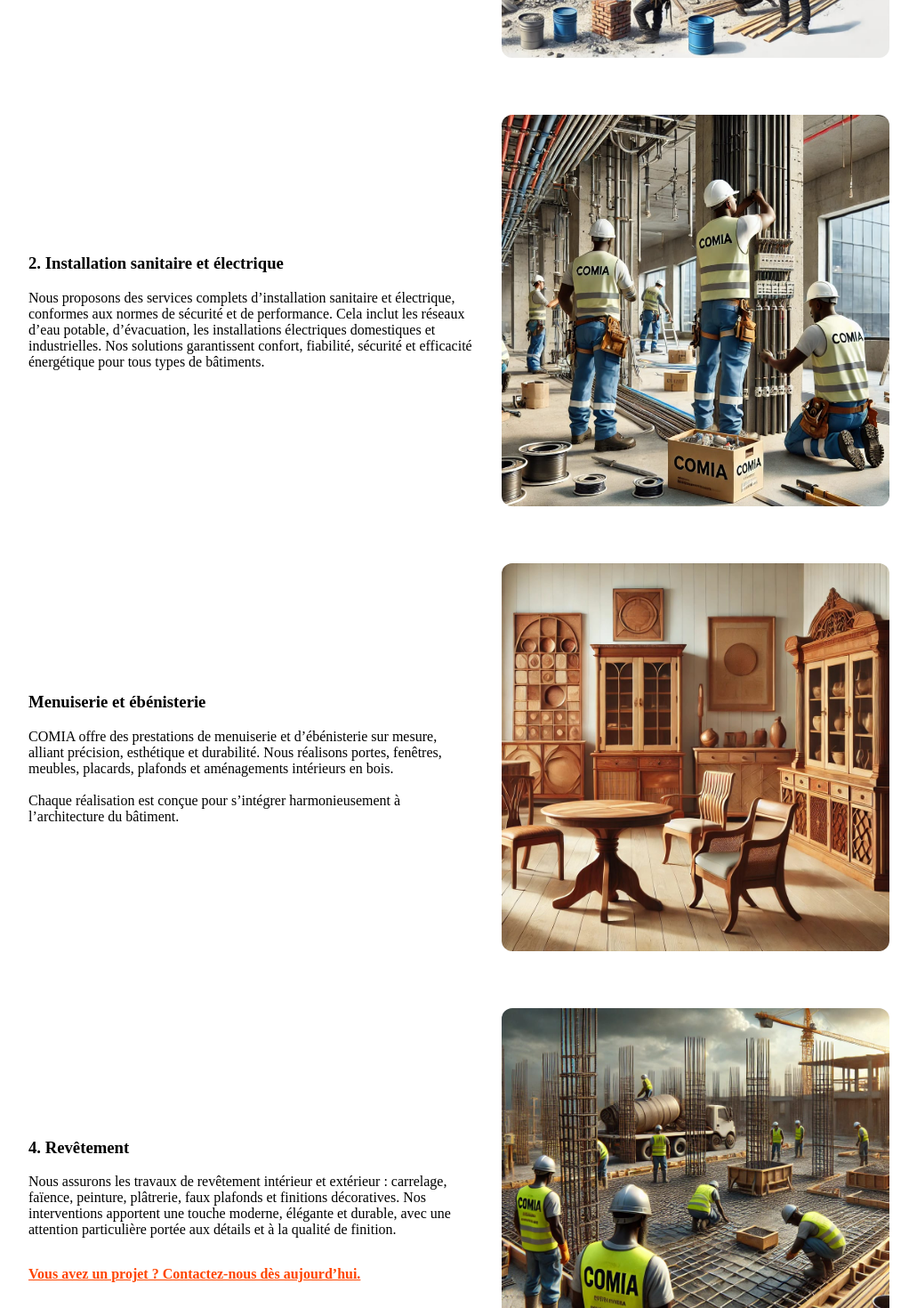
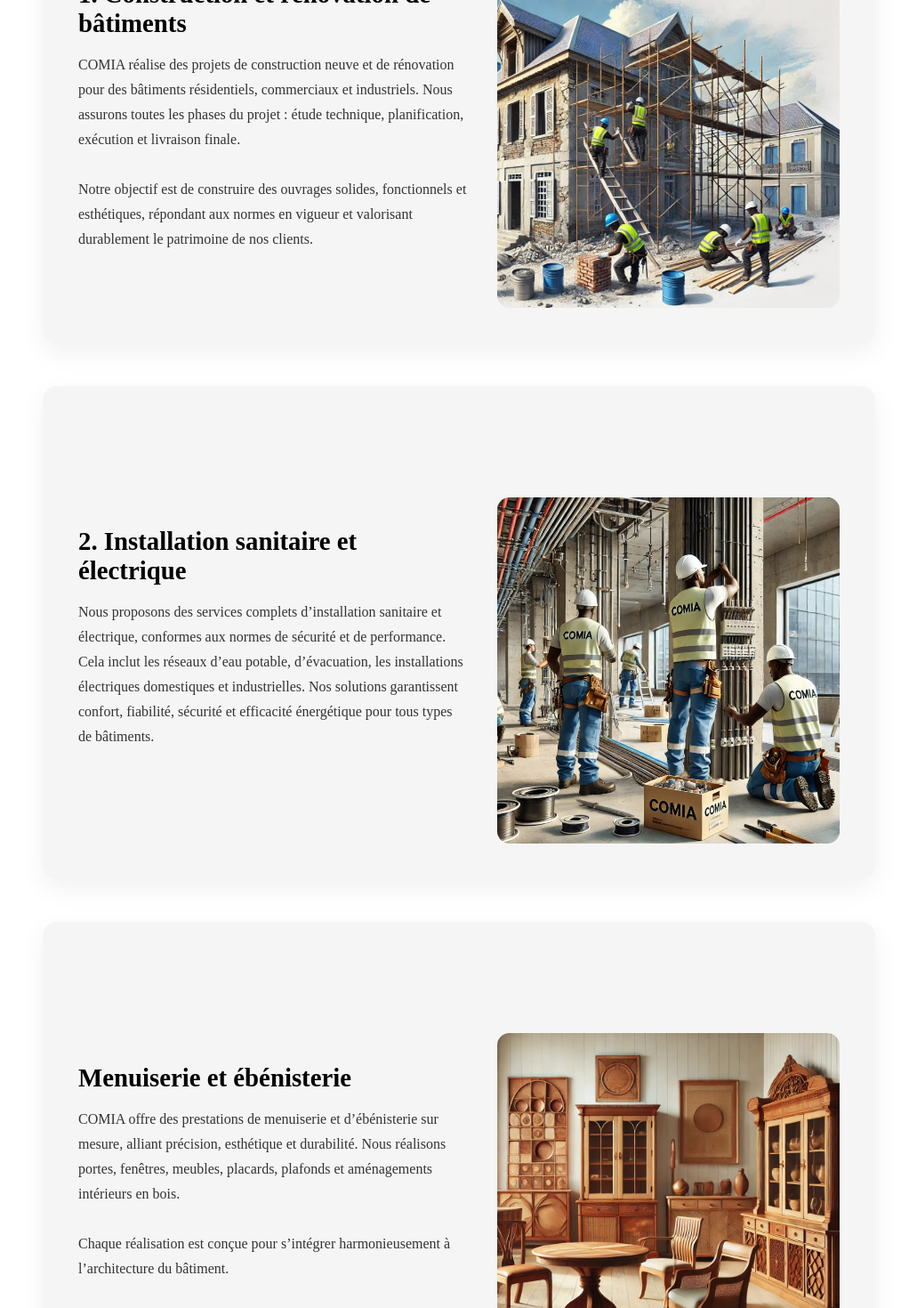
Before and after one commit to ManuelC555/comia-company-site, a React (Vite) app: page /about in a window 1280 px wide. Shown: the part 800-2270 px from the top of the page at 89% size, without its empty margins (124-1155 px from the left). Built offline with nearby package versions, Linux system fonts and the light colour scheme.

Commit message:
Major UI updates and layout improvements

```diff
--- a/index.html
+++ b/index.html
@@ -5,6 +5,8 @@
   <meta charset="UTF-8" />
   <link rel="icon" type="image/svg+xml" href="/favicon.png" />
   <meta name="viewport" content="width=device-width, initial-scale=1.0" />
+  <meta name="description"
+    content="COMIA Construction – Construction, rénovation, menuiserie, sanitaire et finitions professionnelles en Haïti." />
   <title>COMIA Construction & Immobilier</title>
 </head>
 
--- a/src/index.css
+++ b/src/index.css
@@ -304,7 +304,7 @@ main {
 
 .about-layout {
   display: grid;
-  grid-template-columns: 1fr 2fr;
+  grid-template-columns: 1fr 1fr;
   gap: 40px;
   align-items: flex-start;
 }
@@ -318,6 +318,9 @@ main {
 /* Mobile */
 @media (max-width: 768px) {
   .about-layout {
+    grid-template-columns: 1fr;
+  }
+  .about-image{
     grid-template-columns: 1fr;
   }
 }
@@ -421,7 +424,7 @@ main {
   border-radius: 10px;
 }
 
-/* ===== FORCE STATUS COLORS (FINAL FIX) ===== */
+/* FORCE STATUS COLORS (FINAL FIX) */
 .projects .project-card .status.inProgress {
   background-color: #fff3cd;
   color: #856404;
@@ -525,7 +528,7 @@ main {
 /* DARK MODE  */
 body.dark {
   background: #1c1c1c;
-  color: #e5e5e5;
+  color: #fbf1f1;
 }
 
 body.dark .navbar {
@@ -547,7 +550,7 @@ body.dark .project-card {
 
 body.dark .footer {
   background: #151515;
-  color: #aaa;
+  color: #fbf1f1;
 }
 
 
@@ -562,3 +565,108 @@ body.dark .footer {
 .theme-toggle:hover {
   opacity: 1;
 }
+
+/*  ABOUT BLOCK FIX (IMPORTANT)  */
+.about-block {
+  display: flex;
+  gap: 2rem;
+  align-items: center;
+}
+
+/* Desktop reverse ok */
+.about-block.reverse {
+  flex-direction: row-reverse;
+}
+
+/* MOBILE FIX */
+@media (max-width: 768px) {
+  .about-block,
+  .about-block.reverse {
+    flex-direction: column !important;
+    text-align: left;
+  }
+
+  .about-block img {
+    width: 100%;
+    margin-top: 1rem;
+  }
+}
+
+
+/* Global spacing */
+.section {
+  padding: 4rem 1rem;
+}
+
+/* Better typography */
+.about-text h1,
+.about-block h3 {
+  font-size: 1.8rem;
+  margin-bottom: 0.8rem;
+}
+
+.about-text p,
+.about-block p {
+  font-size: 1rem;
+  line-height: 1.75;
+  color: #333;
+}
+
+/* Card-like blocks */
+.about-block {
+  background: #f5f5f5;
+  padding: 2.5rem;
+  border-radius: 16px;
+  margin-bottom: 3rem;
+  box-shadow: 0 10px 30px rgba(0,0,0,0.06);
+
+  /* animation base */
+  opacity: 0;
+  transform: translateY(30px);
+  animation: fadeUp 0.8s ease forwards;
+}
+
+/* Stagger effect */
+.about-block:nth-child(2) { animation-delay: 0.1s; }
+.about-block:nth-child(3) { animation-delay: 0.2s; }
+.about-block:nth-child(4) { animation-delay: 0.3s; }
+.about-block:nth-child(5) { animation-delay: 0.4s; }
+
+/* Images */
+.about-block img {
+  border-radius: 14px;
+  transition: transform 0.4s ease;
+}
+
+.about-block:hover img {
+  transform: scale(1.03);
+}
+
+/* Animation keyframes */
+@keyframes fadeUp {
+  to {
+    opacity: 1;
+    transform: translateY(0);
+  }
+}
+
+/* Dark mode compatibility */
+body.dark .about-block {
+  background: #1c1c1c;
+}
+
+body.dark .about-block p {
+  color: #ffffff;
+}
+
+/* ===== DARK MODE FIX : ABOUT PAGE ===== */
+body.dark .about-content p,
+body.dark .about-block p,
+body.dark .about-text p {
+  color: #ffffff;
+}
+
+body.dark .about-content h1,
+body.dark .about-block h3 {
+  color: #ffffff;
+}
--- a/src/pages/About.jsx
+++ b/src/pages/About.jsx
@@ -1,10 +1,26 @@
 import { useTranslation } from "react-i18next";
 import { Link } from "react-router-dom";
+import { useEffect } from "react";
+
+
 
 export default function About() {
   const { t } = useTranslation();
 
+useEffect(() => {
+  document.title = "À propos | COMIA Construction";
+
+  const meta = document.querySelector("meta[name='description']");
+  if (meta) {
+    meta.setAttribute(
+      "content",
+      "COMIA Construction est spécialisée dans la construction, la rénovation, les travaux sanitaires, la menuiserie et les finitions professionnelles."
+    );
+  }
+}, []);
+
   return (
+
     <section className="section">
       <div className="container about-layout">
 
@@ -20,28 +36,28 @@ export default function About() {
         </div>
       </div>
       <div className="about-block reverse">
-    <img src="/images/about/renovation.jpg" alt="Construction" />
+    <img src="/images/about/renovation.jpg" alt="Construction" className="about-image" />
     <div>
       <h3>{t("construction.title")}</h3>
       <p>{t("construction.text")}</p>
     </div>
   </div>
   <div className="about-block reverse">
-    <img src="/images/about/sanitary.jpg" alt="sanitary" />
+    <img src="/images/about/sanitary.jpg" alt="sanitary" className="about-image" />
     <div>
       <h3>{t("sanitary.title")}</h3>
       <p>{t("sanitary.text")}</p>
     </div>
   </div>
   <div className="about-block reverse">
-    <img src="/images/about/wood.jpg" alt="wood" />
+    <img src="/images/about/wood.jpg" alt="wood" className="about-image" />
     <div>
       <h3>{t("wood.title")}</h3>
       <p>{t("wood.text")}</p>
     </div>
   </div>
   <div className="about-block reverse">
-    <img src="/images/about/finishing.jpg" alt="finishing" />
+    <img src="/images/about/finishing.jpg" alt="finishing" className="about-image" />
     <div>
       <h3>{t("finishing.title")}</h3>
       <p>{t("finishing.text")}</p>
```
Also changed, not shown: vercel.json.
